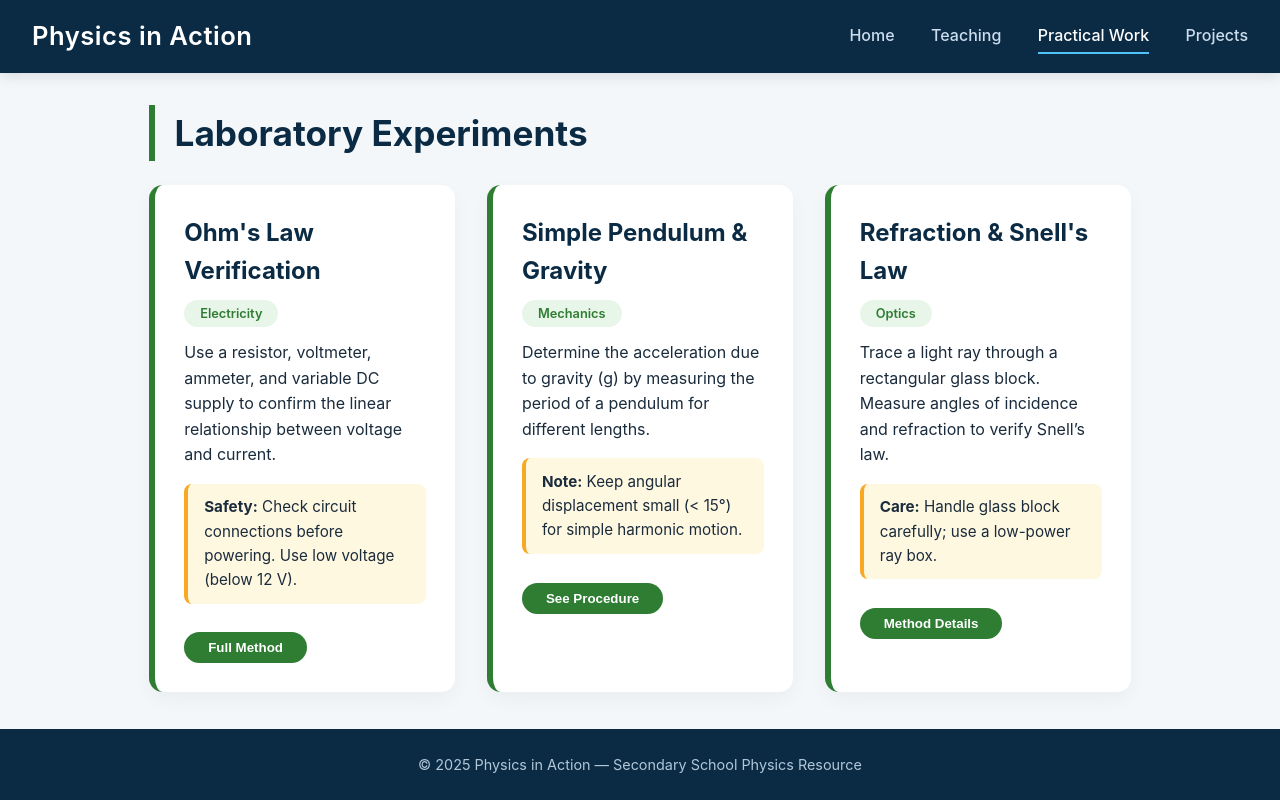
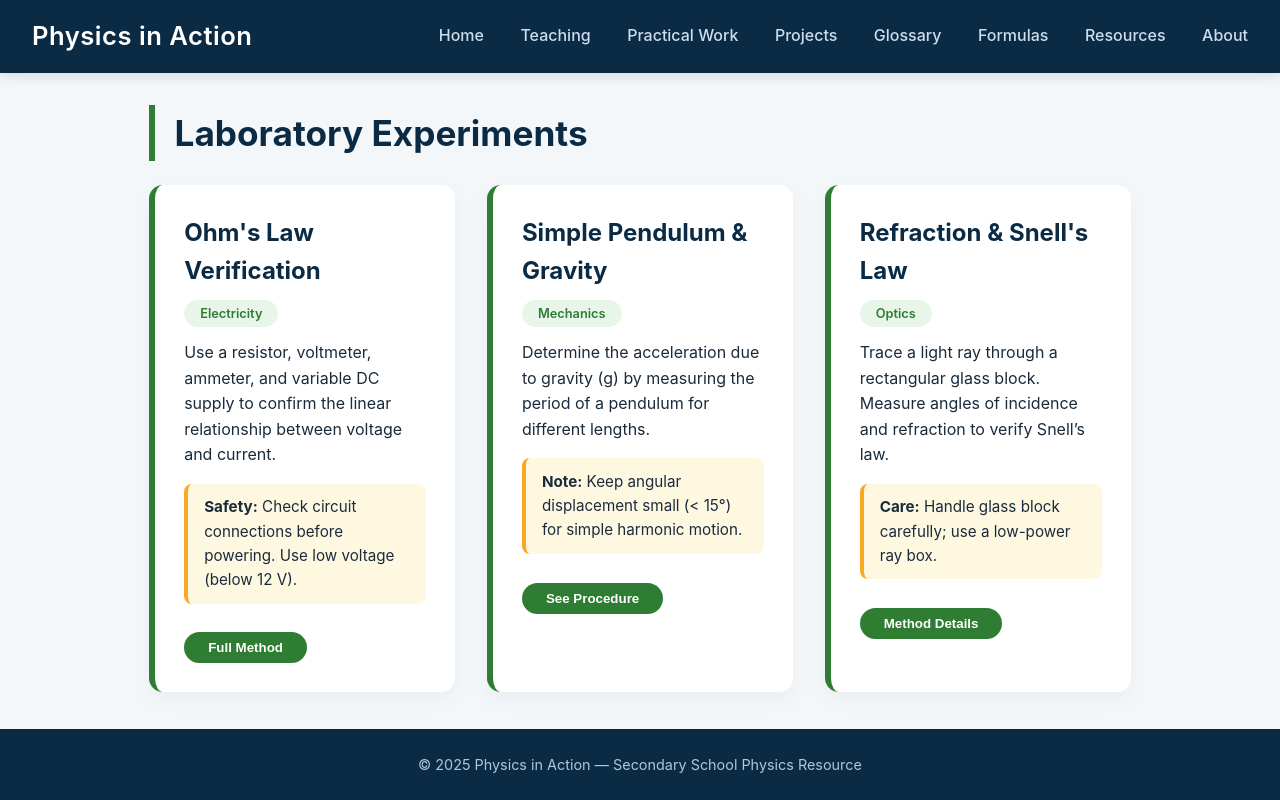
Before and after one commit to piusbliss1/physics-website, a plain HTML site: page practical.html in a window 1280 px wide. Drawn offline with Linux system fonts and the light colour scheme.

Commit message:
Update practical.html

```diff
--- a/practical.html
+++ b/practical.html
@@ -122,12 +122,16 @@
 <body>
     <header class="site-header">
         <div class="logo">Physics in Action</div>
-        <nav class="main-nav">
-            <a href="index.html">Home</a>
-            <a href="teaching.html">Teaching</a>
-            <a href="practical.html" class="active">Practical Work</a>
-            <a href="projects.html">Projects</a>
-        </nav>
+       <nav class="main-nav">
+    <a href="index.html">Home</a>
+    <a href="teaching.html">Teaching</a>
+    <a href="practical.html">Practical Work</a>
+    <a href="projects.html">Projects</a>
+    <a href="glossary.html">Glossary</a>
+    <a href="formulas.html">Formulas</a>
+    <a href="resources.html">Resources</a>
+    <a href="about.html">About</a>
+</nav>
     </header>
 
     <main class="container">
```
